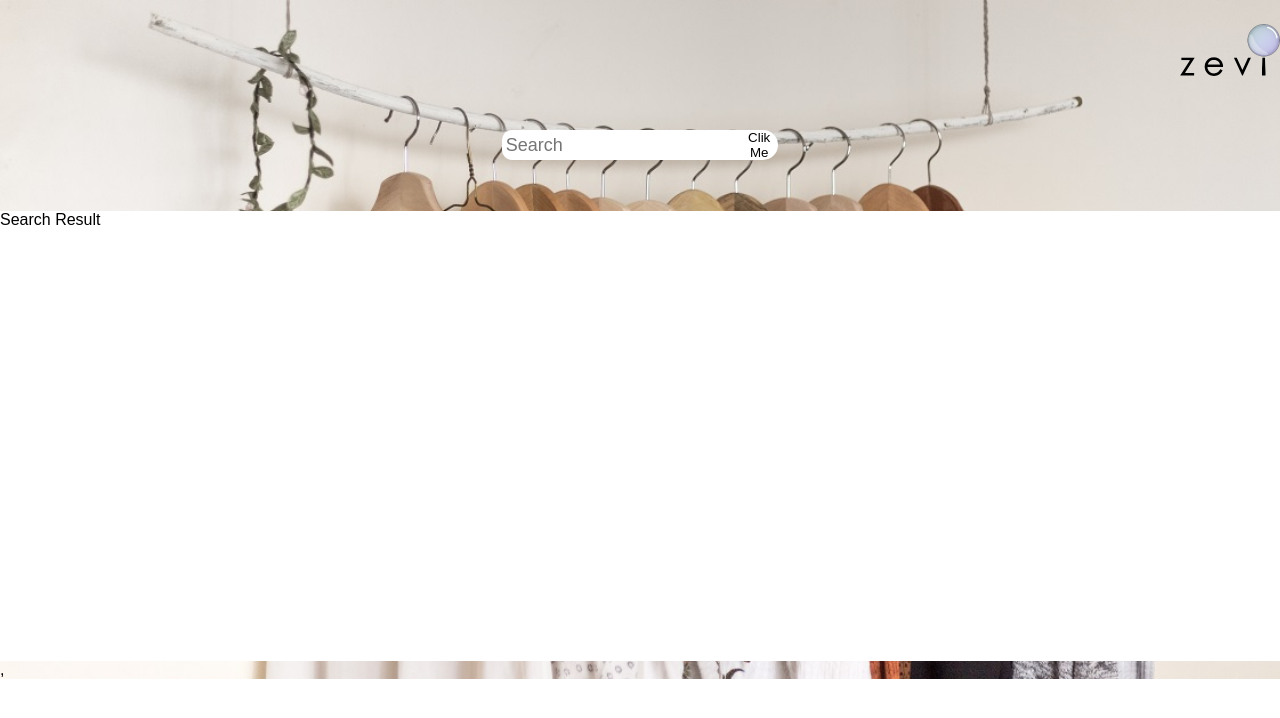
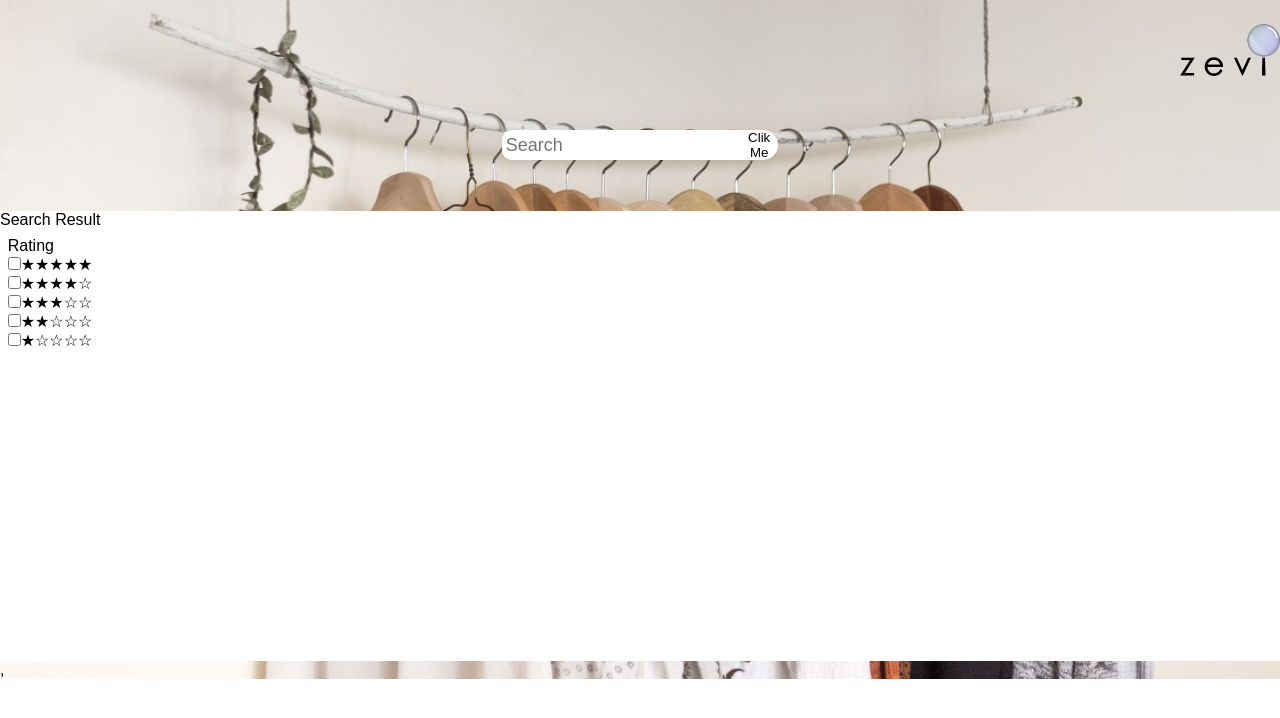
Before and after one commit to bardrock01/Zevi-Submission, a React (Create React App) app in the folder my-app/: page / in a window 1280 px wide. Both pictures are taken after a click on the button "Clik Me". Shown: the top 718 px of the page. Built offline with nearby package versions, Linux system fonts and the light colour scheme.

Commit message:
Added Search Filter And Called Images Using the API

```diff
--- a/my-app/src/App.scss
+++ b/my-app/src/App.scss
@@ -154,3 +154,16 @@ body {
   height: 100%;
   border-width: 1px;
 }
+.ListContainer{
+  display: flex;
+  flex-direction: column;
+  justify-content: space-evenly;
+}
+.Rating{
+  margin-top : 2%;
+  margin-left: 2%;
+}
+.ImageContainer{
+  display: flex;
+  flex-direction: row;
+}
--- a/my-app/src/App.tsx
+++ b/my-app/src/App.tsx
@@ -4,6 +4,7 @@ import "./App.scss";
 import { faker } from "@faker-js/faker";
 import AppLogo from "./components/AppLogo";
 import SearchBoxDiv from "./components/SearchBoxDiv"
+
 
 type FakerDataType = {
   trendingQueries: string[];
@@ -27,7 +28,7 @@ function App() {
     let newFakerData: any = {};
     const TrendingQueries: string[] = [];
 
-    const SIZE_OF_TRENDING_QUERIES = 1;
+    const SIZE_OF_TRENDING_QUERIES = 5;
 
     for (let i = 0; i < SIZE_OF_TRENDING_QUERIES; i++)
       TrendingQueries.push(faker.commerce.productName());
@@ -46,7 +47,36 @@ function App() {
 
     newFakerData.trendingProducts = TrendingProducts;
 
+    const ProductData : any = [];
+    for (let i = 0; i < 20; i++) {
+      const imgUrl : string = faker.image.people(300, 400);
+      const productName : string = faker.commerce.productName();
+      // Hard-coded the value for demo purposes
+      const currencyPrefix : string = 'Rs.';
+      const originalPrice : string = faker.commerce.price(100, 5000);
+      const discountedPrice : string =
+        faker.commerce.price(100, Number(originalPrice));
+      const rating =
+        Math.round(Math.random() * (5 - 1) + 1);
+      const noOfReviews = Math.floor(Math.random() * 1000 + 1);
+      const isFavourite = false;
+      const setDisplayActive = true;
+
+      ProductData.push({
+        imgUrl: imgUrl,
+        productName: productName,
+        currencyPrefix: currencyPrefix,
+        originalPrice: originalPrice,
+        discountedPrice: discountedPrice,
+        rating: rating,
+        noOfReviews: noOfReviews,
+        isFavourite: isFavourite,
+      });
+    };
+    newFakerData.productData = ProductData;
     setFakerData(newFakerData);
+
+
   };
 
   useEffect(() => {
@@ -55,10 +85,11 @@ function App() {
 
   // const fakerData = Faker();
   // console.log(boolChildWindow);
-  // console.log(fakerData);
-  console.log(query);
+  console.log(fakerData);
+  // console.log(query);
   return (
     <div className="App">
+      {/* <Data/> */}
       <div className="main">
         <div className="ZeviName">
           <AppLogo />
--- /dev/null
+++ b/my-app/src/components/Data.tsx
@@ -0,0 +1,27 @@
+import { faker } from "@faker-js/faker";
+import React from "react";
+import {useState, useEffect} from "react";
+
+
+const Data = () => {
+
+    const [fakerData, setfakerData] = useState({});
+    function ImagesReturn() {
+
+        let newFakerData: any = {};
+
+        return fakerData;
+        // console.log(fakerData);
+    }
+
+    useEffect(() => {
+        ImagesReturn();
+      }, []);
+
+
+    return (
+       ImagesReturn()
+    )
+}
+
+export default Data;
--- a/my-app/src/components/SearchBoxDiv.tsx
+++ b/my-app/src/components/SearchBoxDiv.tsx
@@ -1,14 +1,54 @@
 import react from "react"
-function SearchBoxDiv() {
+import {useState} from "react";
+import Data from "./Data";
+// type SearchBoxDivPropTypes = {
+//     fakerData : any;
+// };
+const SearchBoxDiv = () => {
+    const checkList = ["★★★★★", "★★★★☆", "★★★☆☆", "★★☆☆☆", "★☆☆☆☆"];
+    const [checked, setChecked] = useState<any>([]);
+    const handleCheck = (event:any) => {
+        var updatedList = [...checked];
+        if (event.target.checked) {
+          updatedList = [...checked, event.target.value];
+        } else {
+          updatedList.splice(checked.indexOf(event.target.value), 1);
+        }
+        setChecked(updatedList);
+      };
     return(
         <div className="WhiteBackgroundForQuery">
               <div className="FilterFunction">
                 <div>Search Result</div>
                 <div className="FilterOptions">
-                    <div ></div>
+                    <div className="Rating">Rating
+                       <div className="ListContainer">
+                        {
+                            checkList.map((item, index)=>
+                                <div key= {index}>
+                                   <input value={item} type="checkbox" onChange={handleCheck} />
+                                    <span>{item}</span>
+                                </div>
+                            )
+                        }
+                        </div>
+                    </div>
                 </div>
               </div>
-              <div className="ImagesToRender"></div>
+              <div className="ImagesToRender">
+                <div className="ImageContainer">
+
+
+                    {/* {
+                        props.fakerData.trendingProducts.map((element: any, index: number) => (
+                            <div key={index}>
+                              <img src={element.imgUrl} className="ProductImages" alt="Not Found" />
+                              <div className="Product-Name-Images">{element.name}</div>
+                        </div>
+                    ))
+                }; */}
+                </div>
+                </div>
         </div>
     )
 }
```
